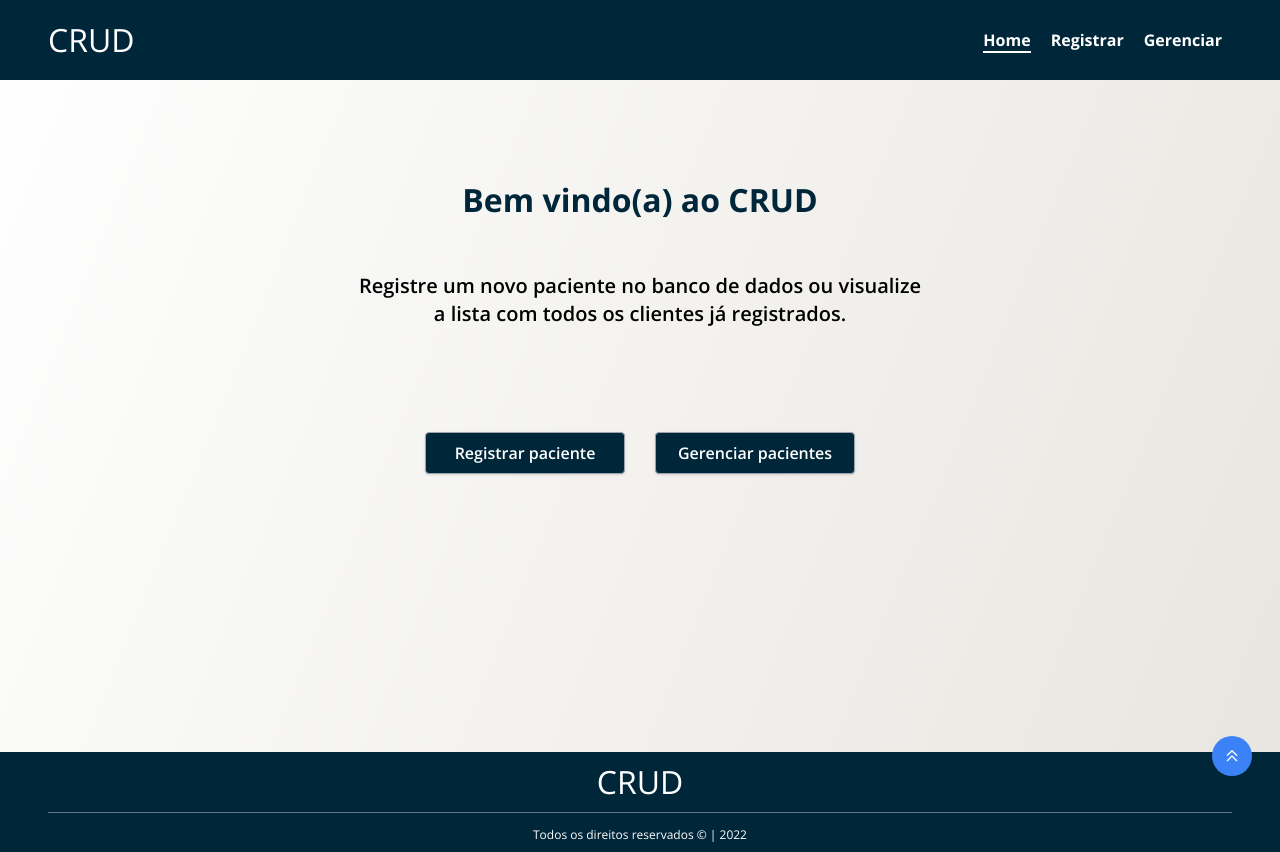
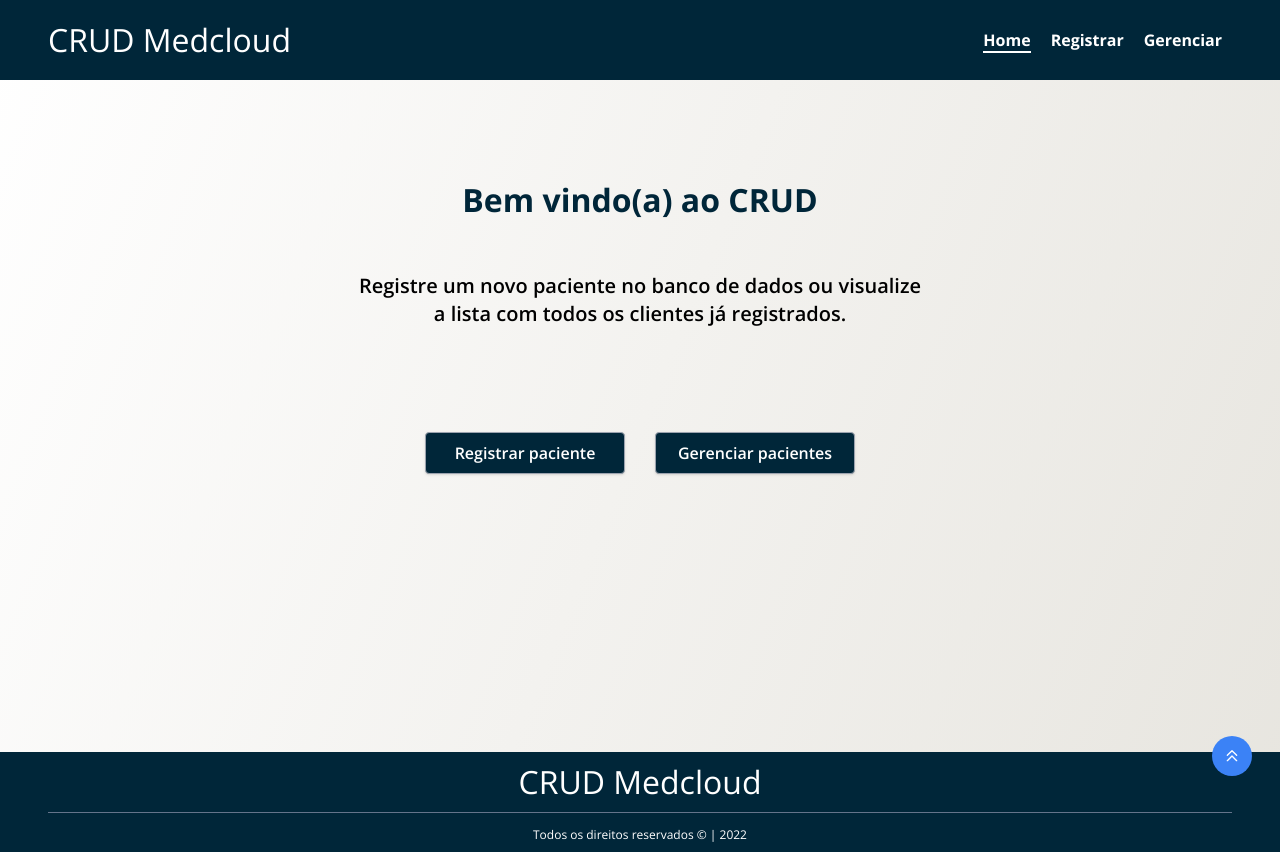
Before and after one commit to MatheusSchade/crud, a Next.js app: page / in a window 1280 px wide. Built offline with nearby package versions, Linux system fonts and the light colour scheme.

Commit message:
ajuste logoApp

```diff
--- a/src/components/LogoApp.tsx
+++ b/src/components/LogoApp.tsx
@@ -5,7 +5,7 @@ const LogoApp: React.FC = () => {
     <h1>
       <Link href="/">
         <a>
-          <span className={`logo`}>CRUD</span>
+          <span className={`logo`}>CRUD Medcloud</span>
         </a>
       </Link>
     </h1>
```
